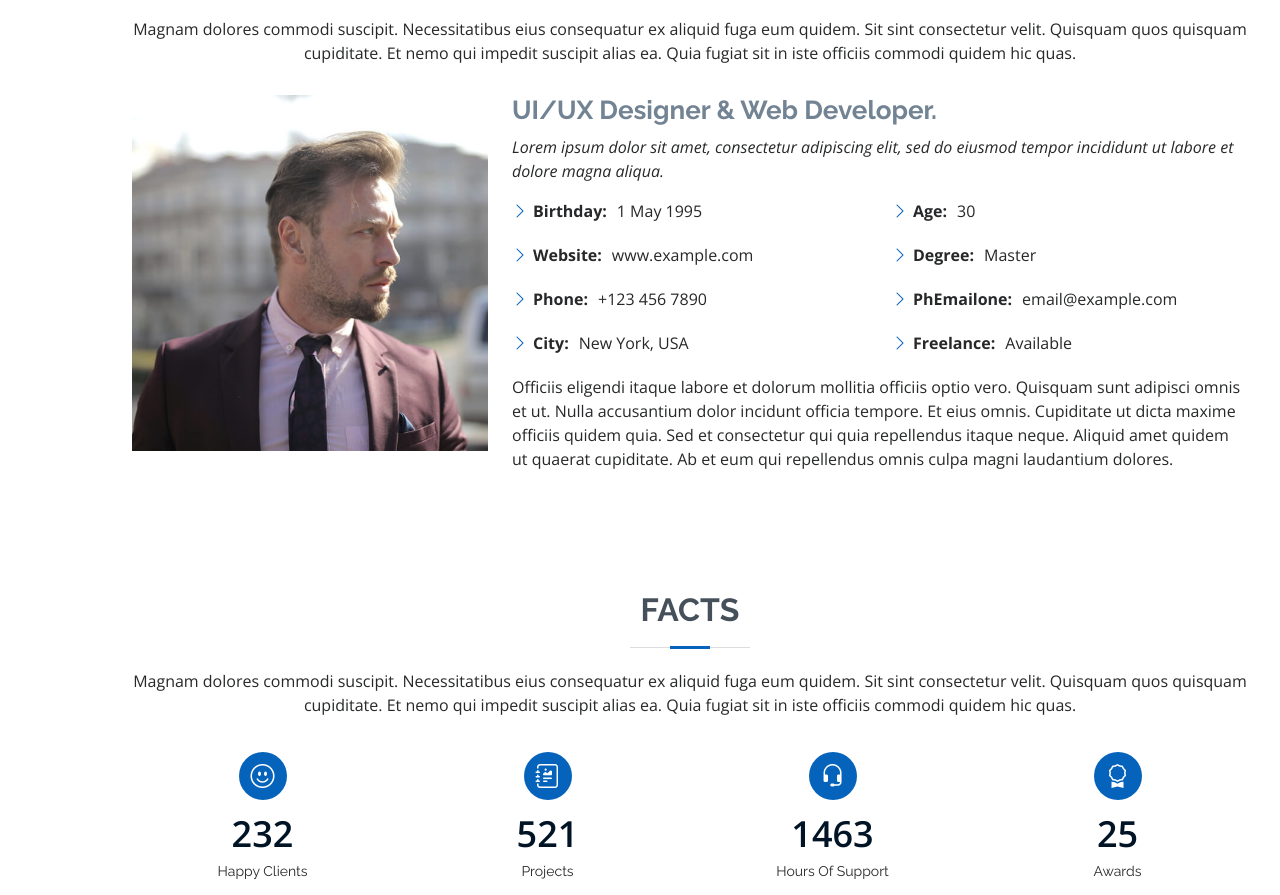
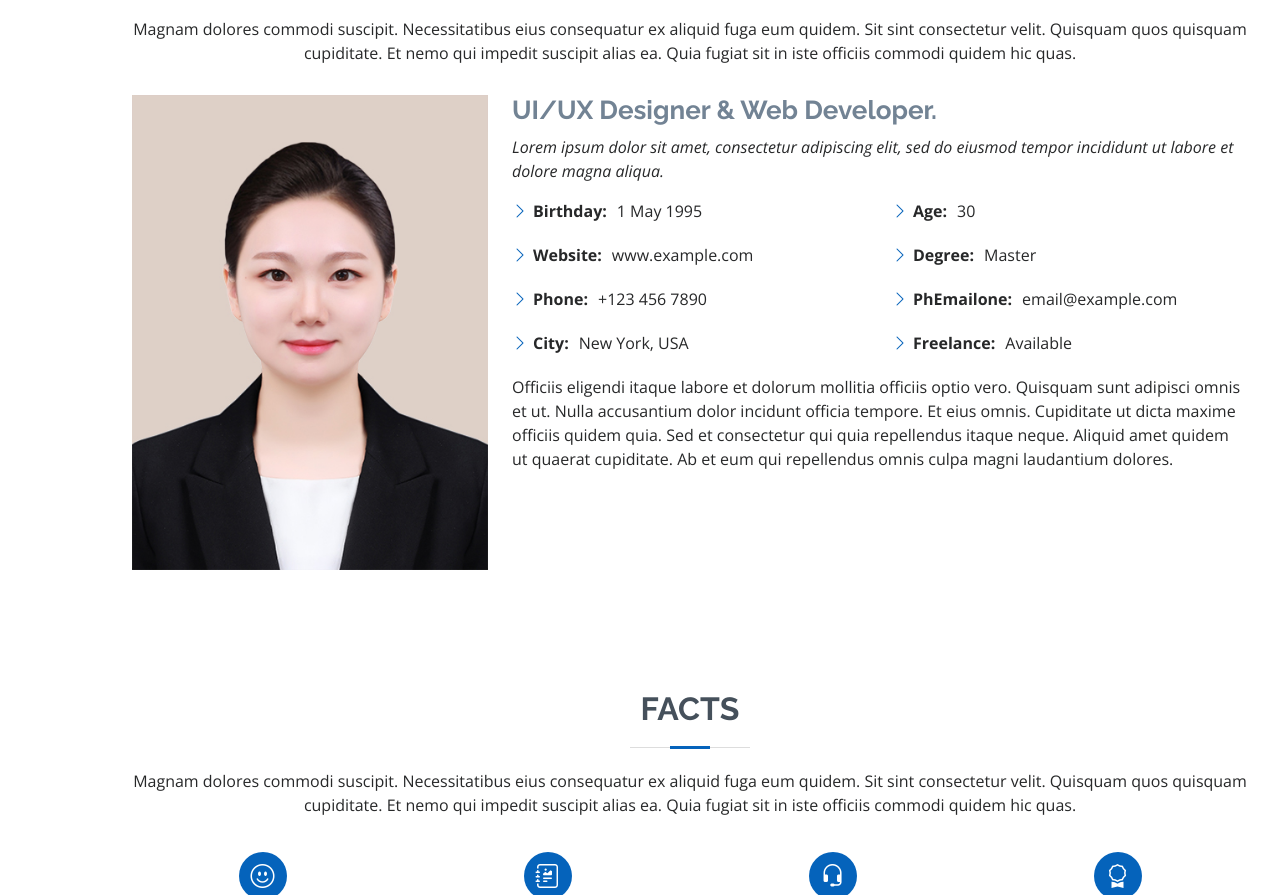
Before and after one commit to cheon0110/cheon0110.github.io, a plain HTML site: page index.html in a window 1280 px wide. Shown: the part 921-1816 px from the top of the page. Drawn offline with nearby package versions, Linux system fonts and the light colour scheme.

Commit message:
update_img

```diff
--- a/index.html
+++ b/index.html
@@ -84,7 +84,7 @@
 
         <div class="row">
           <div class="col-lg-4">
-            <img src="assets/img/profile-img.jpg" class="img-fluid" alt="">
+            <img src="assets/img/profile-img1.jpg" class="img-fluid" alt="">
           </div>
           <div class="col-lg-8 pt-4 pt-lg-0 content">
             <h3>UI/UX Designer &amp; Web Developer.</h3>
```
Also changed, not shown: assets/img/profile-img1.jpg (added).
